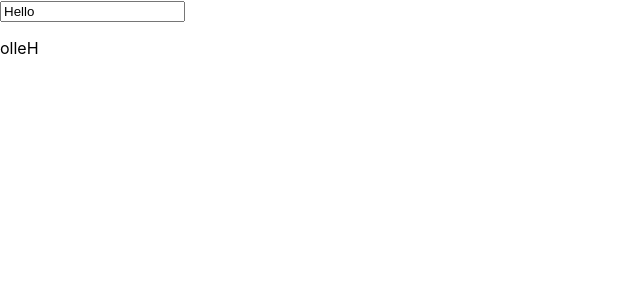
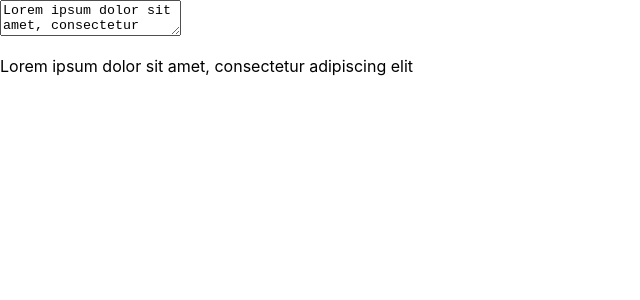
Before and after one commit to kpab/react-schoo, a React (Create React App) app: page / in a window 1280 px wide. Shown: the top 300 px of the page, without its empty margins (0-640 px from the left). Built offline with nearby package versions, Linux system fonts and the light colour scheme.

Commit message:
テキストエリア

```diff
--- a/src/App.js
+++ b/src/App.js
@@ -4,7 +4,7 @@ class App extends React.Component {
   constructor(props) {
     super(props);
     this.state = {
-      text: 'Hello'
+      text: 'Lorem ipsum dolor sit amet, consectetur adipiscing elit'
     }
   }
 
@@ -15,8 +15,8 @@ class App extends React.Component {
   render() {
     return (
       <>
-        <input type="text" value={this.state.text} onChange={this.handleChage} />
-        <p>{this.state.text.split('').reverse().join('')}</p>
+        <textarea value={this.state.text} onChange={this.handleChage} />
+        <p>{this.state.text}</p>
       </>
     )
   }
```
